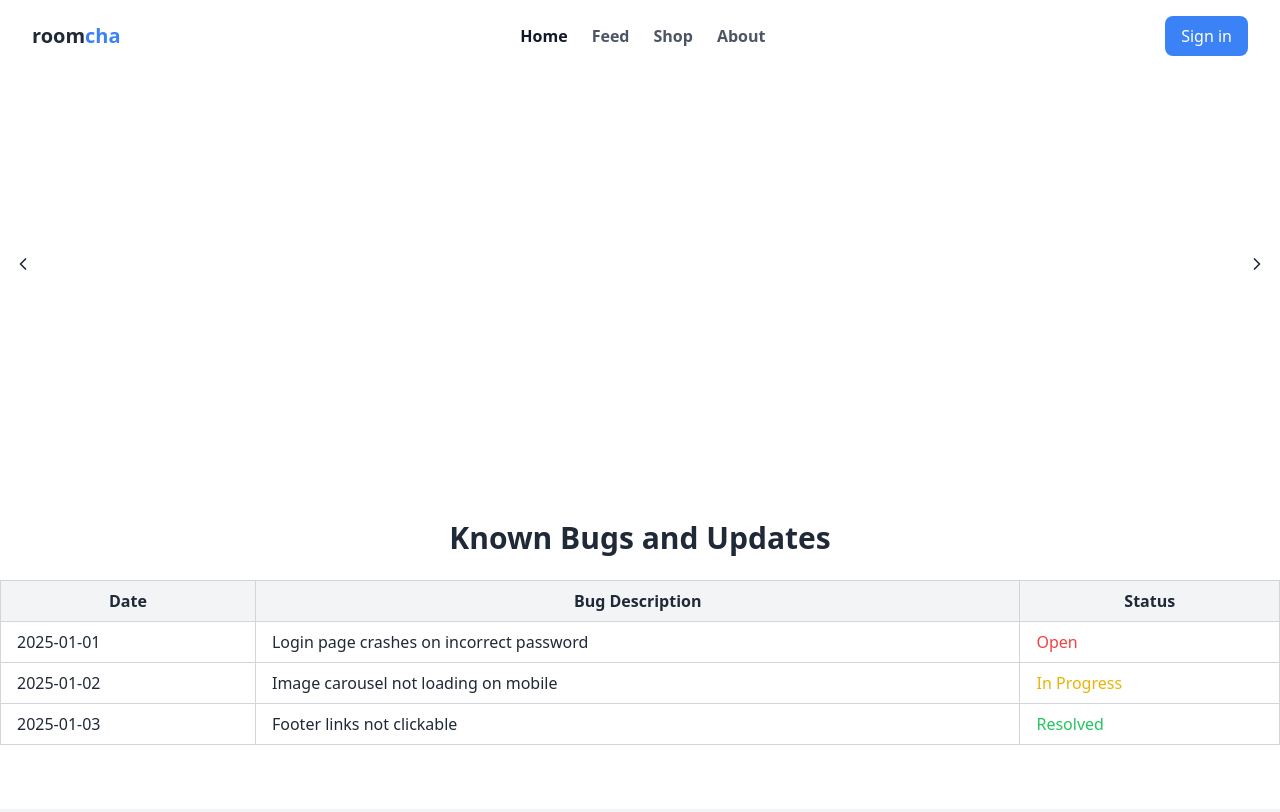
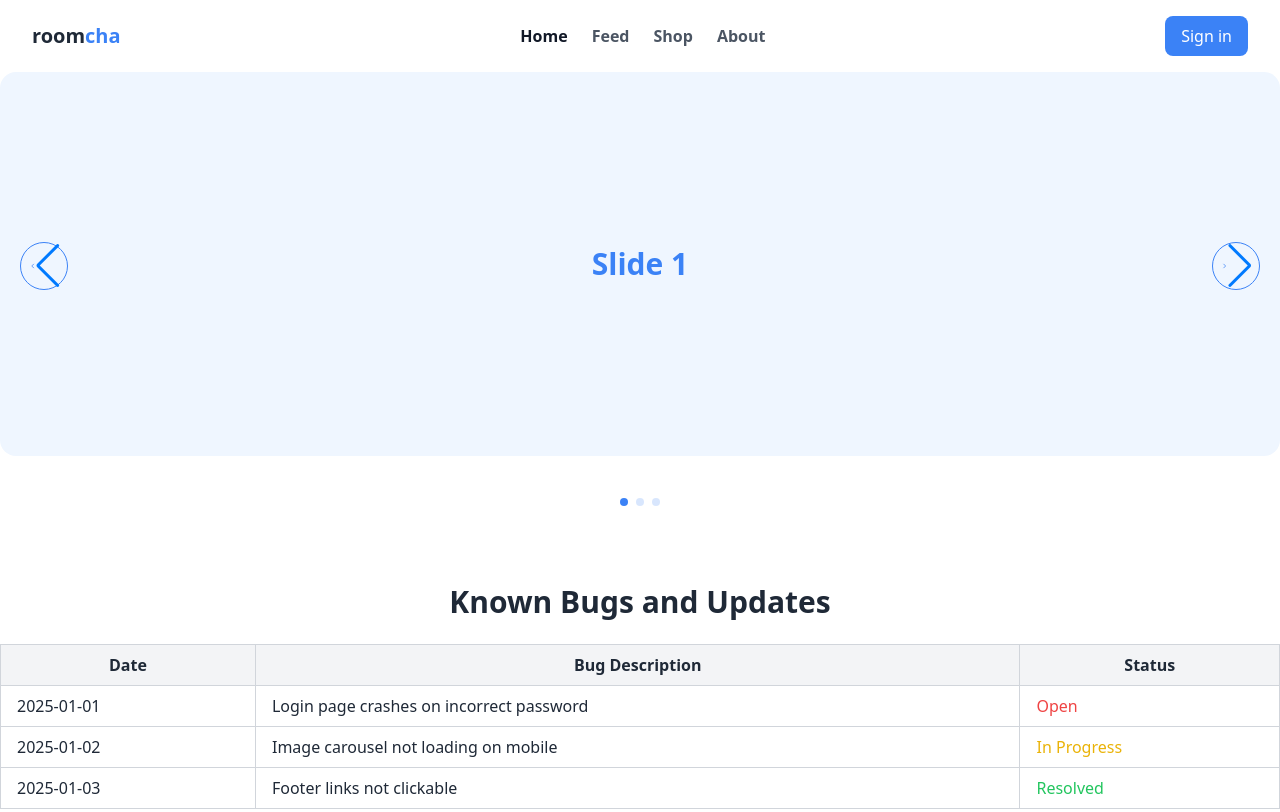
Before and after one commit to sachinkharel/roomcha, a plain HTML site: page index.html in a window 1280 px wide. Shown: the top 812 px of the page. Drawn offline with nearby package versions, Linux system fonts and the light colour scheme.

Commit message:
added carousel

```diff
--- a/index.html
+++ b/index.html
@@ -3,27 +3,18 @@
   <head>
     <meta charset="UTF-8" />
     <meta name="viewport" content="width=device-width, initial-scale=1.0" />
-    <title>TaxPal</title>
+    <title>roomcha</title>
     <script src="https://cdn.tailwindcss.com"></script>
-
-    <script src="https://cdnjs.cloudflare.com/ajax/libs/slick-carousel/1.8.1/slick.min.js"></script>
+    <link
+      href="https://cdn.jsdelivr.net/npm/swiper@11/swiper-bundle.min.css"
+      rel="stylesheet"
+    />
+    <script src="https://cdn.jsdelivr.net/npm/swiper@11/swiper-bundle.min.js"></script>
+    <link rel="stylesheet" href="styles.css" />
     <link
       rel="stylesheet"
       href="https://cdnjs.cloudflare.com/ajax/libs/font-awesome/5.15.3/css/all.min.css"
     />
-    <link
-      rel="stylesheet"
-      href="https://cdnjs.cloudflare.com/ajax/libs/slick-carousel/1.8.1/slick.min.css"
-    />
-    <link
-      rel="stylesheet"
-      href="https://cdnjs.cloudflare.com/ajax/libs/slick-carousel/1.8.1/slick-theme.min.css"
-    />
-    <style>
-      .slick-slide img {
-        margin: auto;
-      }
-    </style>
   </head>
 
   <body class="bg-white text-gray-800">
@@ -76,104 +67,81 @@
 
     <!-- Minimalistic Carousel -->
 
-    <!-- Slider -->
+    <!--HTML CODE-->
+    <div class="w-full relative">
+      <div class="swiper default-carousel swiper-container">
+        <div class="swiper-wrapper">
+          <div class="swiper-slide">
             <div
-      data-hs-carousel='{
-    "loadingClasses": "opacity-0",
-    "dotsItemClasses": "hs-carousel-active:bg-blue-700 hs-carousel-active:border-blue-700 size-3 border border-gray-400 rounded-full cursor-pointer dark:border-neutral-600 dark:hs-carousel-active:bg-blue-500 dark:hs-carousel-active:border-blue-500",
-    "isAutoPlay": true
-  }'
-      class="relative"
+              class="bg-blue-50 rounded-2xl h-96 flex justify-center items-center"
             >
-      <div
-        class="hs-carousel relative overflow-hidden w-full min-h-96 bg-white rounded-lg"
-      >
-        <div
-          class="hs-carousel-body absolute top-0 bottom-0 start-0 flex flex-nowrap transition-transform duration-700 opacity-0"
-        >
-          <div class="hs-carousel-slide">
-            <div
-              class="flex justify-center h-full bg-gray-100 p-6 dark:bg-neutral-900"
-            >
-              <span
-                class="self-center text-4xl text-gray-800 transition duration-700 dark:text-white"
-                >First slide</span
-              >
+              <span class="text-3xl font-semibold text-blue-500">Slide 1 </span>
             </div>
           </div>
-          <div class="hs-carousel-slide">
+          <div class="swiper-slide">
             <div
-              class="flex justify-center h-full bg-gray-200 p-6 dark:bg-neutral-800"
+              class="bg-blue-50 rounded-2xl h-96 flex justify-center items-center"
             >
-              <span
-                class="self-center text-4xl text-gray-800 transition duration-700 dark:text-white"
-                >Second slide</span
-              >
+              <span class="text-3xl font-semibold text-blue-500">Slide 2 </span>
             </div>
           </div>
-          <div class="hs-carousel-slide">
+          <div class="swiper-slide">
             <div
-              class="flex justify-center h-full bg-gray-300 p-6 dark:bg-neutral-700"
+              class="bg-blue-50 rounded-2xl h-96 flex justify-center items-center"
             >
-              <span
-                class="self-center text-4xl text-gray-800 transition duration-700 dark:text-white"
-                >Third slide</span
-              >
+              <span class="text-3xl font-semibold text-blue-500">Slide 3 </span>
             </div>
           </div>
         </div>
-      </div>
-
+        <div class="flex items-center gap-8 lg:justify-start justify-center">
           <button
-        type="button"
-        class="hs-carousel-prev hs-carousel-disabled:opacity-50 hs-carousel-disabled:pointer-events-none absolute inset-y-0 start-0 inline-flex justify-center items-center w-[46px] h-full text-gray-800 hover:bg-gray-800/10 focus:outline-none focus:bg-gray-800/10 rounded-s-lg dark:text-white dark:hover:bg-white/10 dark:focus:bg-white/10"
+            id="slider-button-left"
+            class="swiper-button-prev group !p-2 flex justify-center items-center border border-solid border-blue-500 !w-12 !h-12 transition-all duration-500 rounded-full !top-2/4 !-translate-y-8 !left-5 hover:bg-blue-500"
+            data-carousel-prev
           >
-        <span class="text-2xl" aria-hidden="true">
             <svg
-            class="shrink-0 size-5"
+              class="h-5 w-5 text-blue-500 group-hover:text-white"
               xmlns="http://www.w3.org/2000/svg"
-            width="24"
-            height="24"
-            viewBox="0 0 24 24"
+              width="16"
+              height="16"
+              viewBox="0 0 16 16"
               fill="none"
+            >
+              <path
+                d="M10.0002 11.9999L6 7.99971L10.0025 3.99719"
                 stroke="currentColor"
-            stroke-width="2"
+                stroke-width="1.6"
                 stroke-linecap="round"
                 stroke-linejoin="round"
-          >
-            <path d="m15 18-6-6 6-6"></path>
+              />
             </svg>
-        </span>
-        <span class="sr-only">Previous</span>
           </button>
           <button
-        type="button"
-        class="hs-carousel-next hs-carousel-disabled:opacity-50 hs-carousel-disabled:pointer-events-none absolute inset-y-0 end-0 inline-flex justify-center items-center w-[46px] h-full text-gray-800 hover:bg-gray-800/10 focus:outline-none focus:bg-gray-800/10 rounded-e-lg dark:text-white dark:hover:bg-white/10 dark:focus:bg-white/10"
+            id="slider-button-right"
+            class="swiper-button-next group !p-2 flex justify-center items-center border border-solid border-blue-500 !w-12 !h-12 transition-all duration-500 rounded-full !top-2/4 !-translate-y-8 !right-5 hover:bg-blue-500"
+            data-carousel-next
           >
-        <span class="sr-only">Next</span>
-        <span class="text-2xl" aria-hidden="true">
             <svg
-            class="shrink-0 size-5"
+              class="h-5 w-5 text-blue-500 group-hover:text-white"
               xmlns="http://www.w3.org/2000/svg"
-            width="24"
-            height="24"
-            viewBox="0 0 24 24"
+              width="16"
+              height="16"
+              viewBox="0 0 16 16"
               fill="none"
+            >
+              <path
+                d="M5.99984 4.00012L10 8.00029L5.99748 12.0028"
                 stroke="currentColor"
-            stroke-width="2"
+                stroke-width="1.6"
                 stroke-linecap="round"
                 stroke-linejoin="round"
-          >
-            <path d="m9 18 6-6-6-6"></path>
+              />
             </svg>
-        </span>
           </button>
-
-      <div
-        class="hs-carousel-pagination flex justify-center absolute bottom-3 start-0 end-0 space-x-2"
-      ></div>
         </div>
-    <!-- End Slider -->
+        <div class="swiper-pagination"></div>
+      </div>
+    </div>
 
     <!-- Updates Section -->
     <section class="py-16">
@@ -251,6 +219,18 @@
       menuButton.addEventListener("click", () => {
         mobileMenu.classList.toggle("hidden");
       });
+
+      var swiper = new Swiper(".default-carousel", {
+        loop: true,
+        pagination: {
+          el: ".swiper-pagination",
+          clickable: true,
+        },
+        navigation: {
+          nextEl: ".swiper-button-next",
+          prevEl: ".swiper-button-prev",
+        },
+      });
     </script>
   </body>
 </html>
--- a/styles.css
+++ b/styles.css
@@ -0,0 +1,12 @@
+/* CSS Code */
+.swiper-wrapper {
+  width: 100%;
+  height: max-content !important;
+  padding-bottom: 64px !important;
+  -webkit-transition-timing-function: linear !important;
+  transition-timing-function: linear !important;
+  position: relative;
+}
+.swiper-pagination-bullet {
+  background: #3b82f6;
+}
```
Lines whose indentation alone changed are shown as unchanged.
